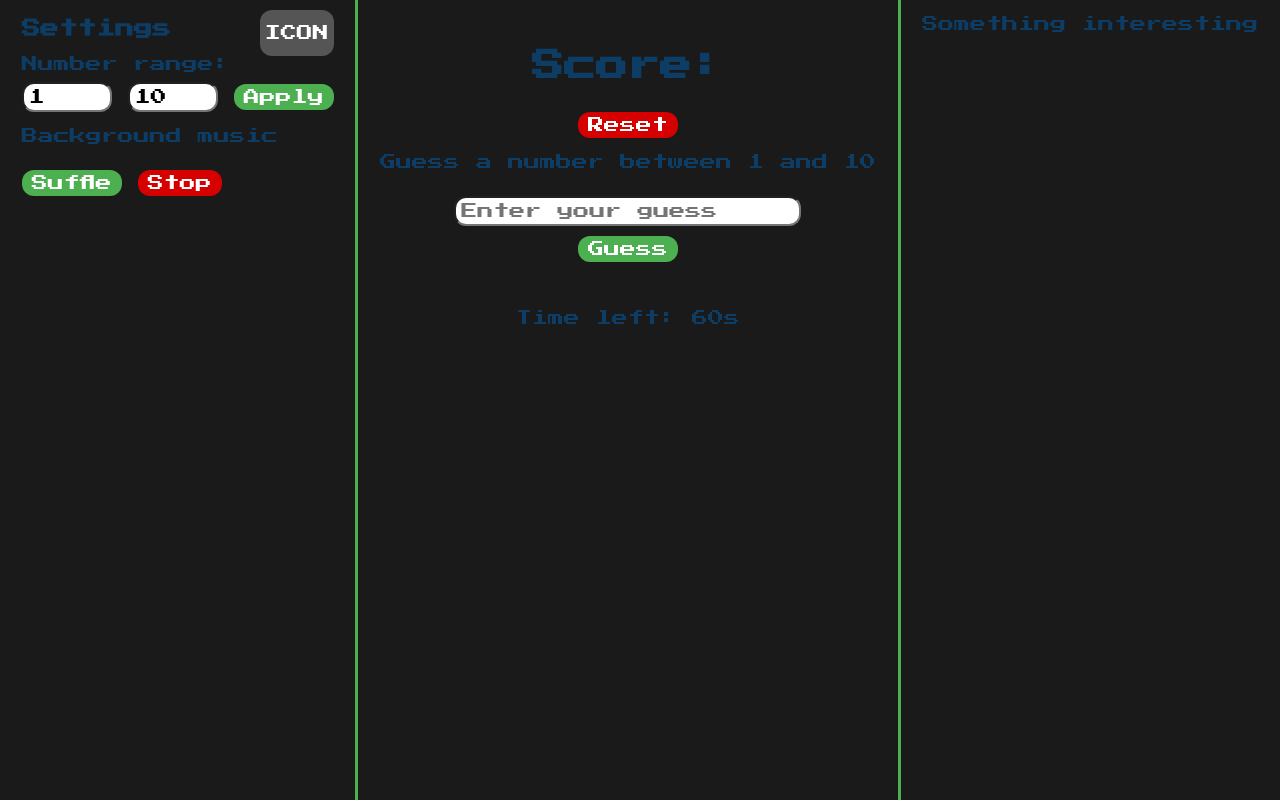
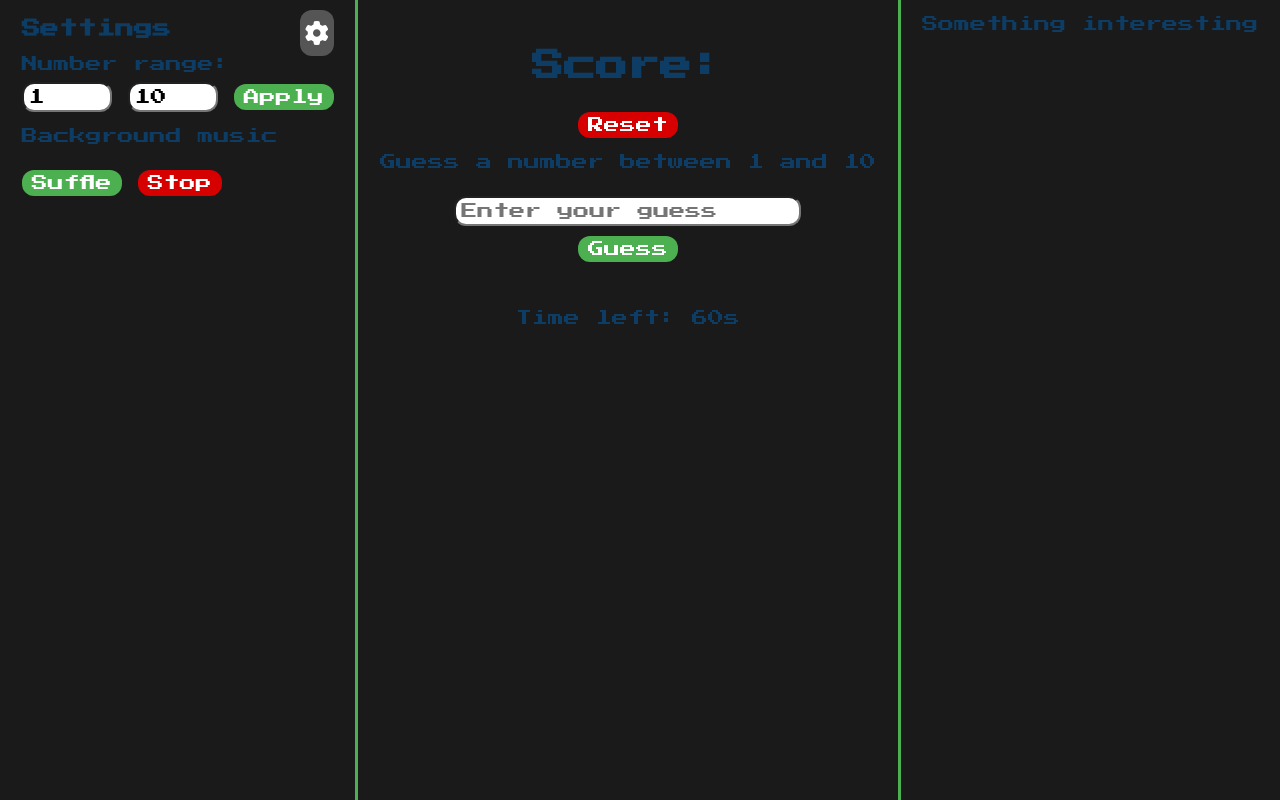
Before and after one commit to Comon-tech/numQuest, a plain HTML site: page index.html in a window 1280 px wide. Drawn offline with Linux system fonts and the light colour scheme.

Commit message:
Add settings icon closes #34

```diff
--- a/index.html
+++ b/index.html
@@ -7,6 +7,7 @@
 		<link rel="stylesheet" href="./resources/css/style.css">
 
 		<!-- <script src="resources/js/index.js" defer type="module"></script> -->
+		<script src="https://kit.fontawesome.com/b7218fa253.js" crossorigin="anonymous"></script>
 	</head>
 
 <body>
@@ -14,7 +15,7 @@
 	<div>
 		<div class="settings-top">
 			<h3>Settings</h3>
-			<button id="settings-toggle">ICON</button>
+			<button id="settings-toggle"><i class="fa-sharp fa-solid fa-gear fa-xl"></i></button>
 		</div>
 		<div  id="settings" class="settings">
 			<div id="settings" class="settings-content">
```
